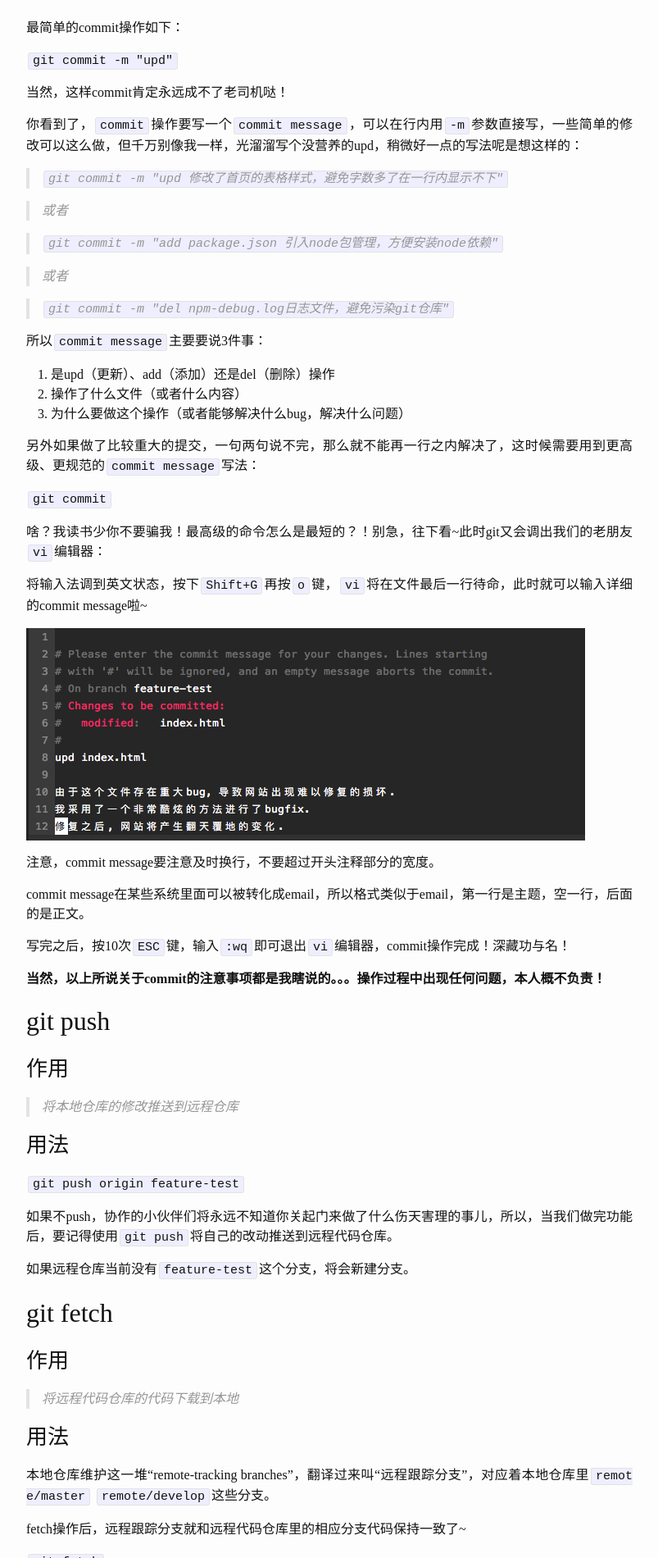
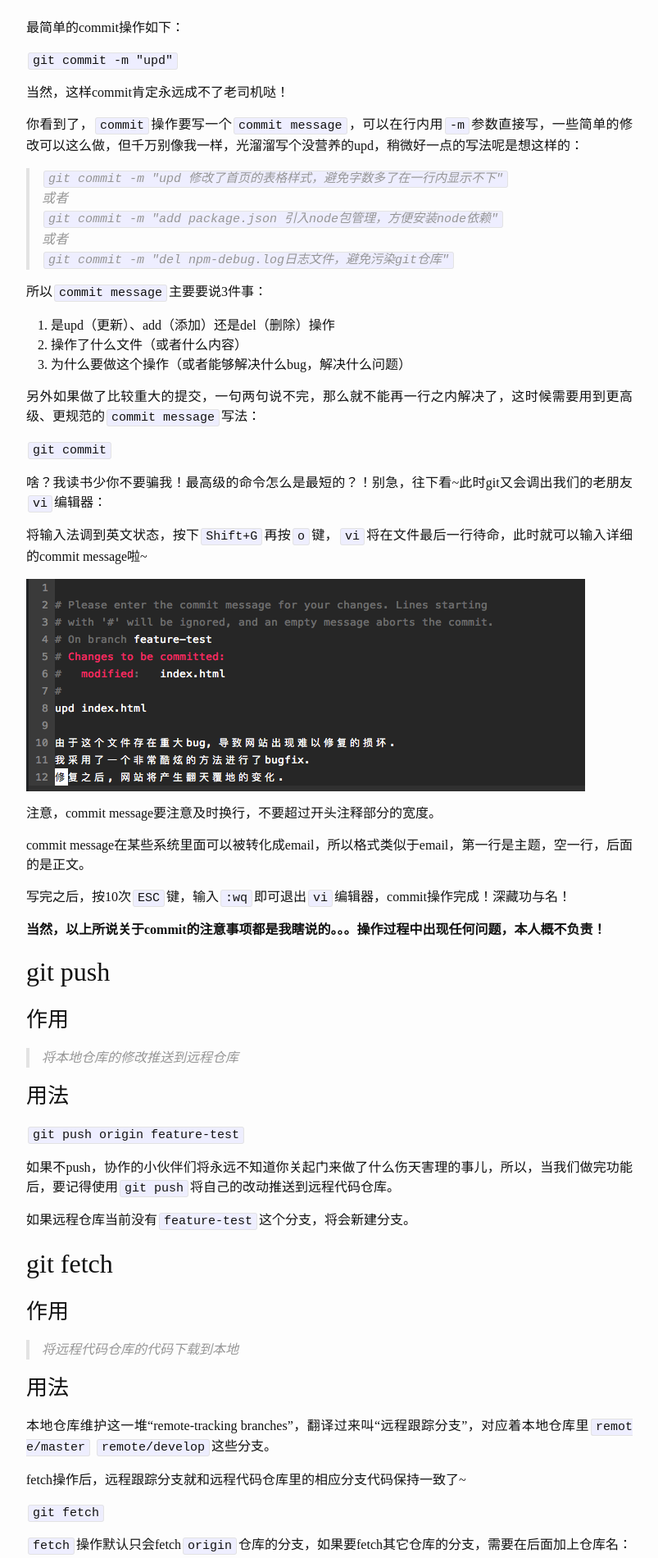
Before and after one commit to rodickmini/rodickmini.github.io, a Jekyll site: the page built from _posts/2016-10-22-git-n-operations.markdown, in a window 1280 px wide. Shown: the part 4419-6319 px from the top of the page at 82% size, without its empty margins (238-1041 px from the left). Built offline with Jekyll 4.4.1, drawn with Linux system fonts in a browser that asks for light colours; nearby versions of some CDN libraries; some web fonts are replaced.

Commit message:
upd quote br

```diff
--- a/_posts/2016-10-22-git-n-operations.markdown
+++ b/_posts/2016-10-22-git-n-operations.markdown
@@ -119,14 +119,10 @@ commit操作也是考验一个开发者职业素养的试金石，老司机搂
 
 你看到了，`commit`操作要写一个`commit message`，可以在行内用`-m`参数直接写，一些简单的修改可以这么做，但千万别像我一样，光溜溜写个没营养的upd，稍微好一点的写法呢是想这样的：
 
-> `git commit -m "upd 修改了首页的表格样式，避免字数多了在一行内显示不下"`
-
-> 或者
-
-> `git commit -m "add package.json 引入node包管理，方便安装node依赖"`
-
-> 或者
-
+> `git commit -m "upd 修改了首页的表格样式，避免字数多了在一行内显示不下"`<br>
+> 或者<br>
+> `git commit -m "add package.json 引入node包管理，方便安装node依赖"`<br>
+> 或者<br>
 > `git commit -m "del npm-debug.log日志文件，避免污染git仓库"`
 
 所以`commit message`主要要说3件事：
```
